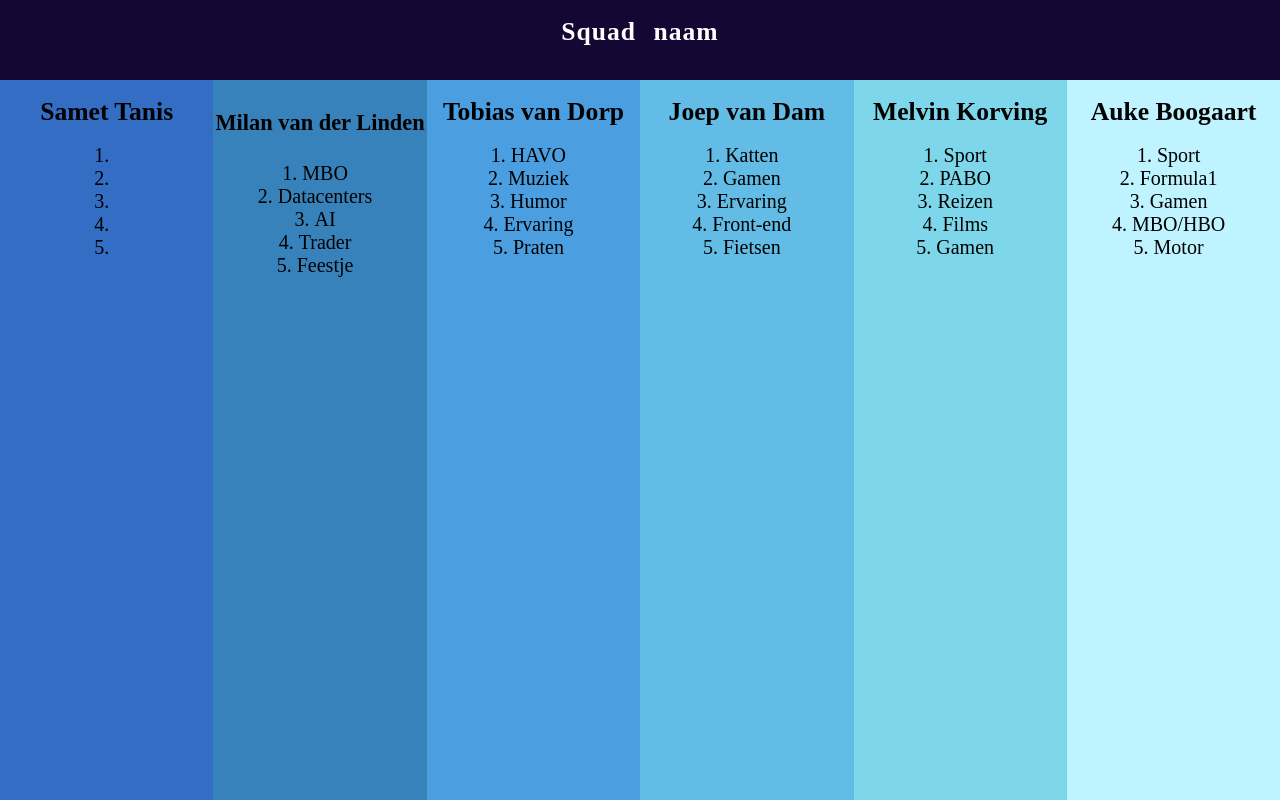
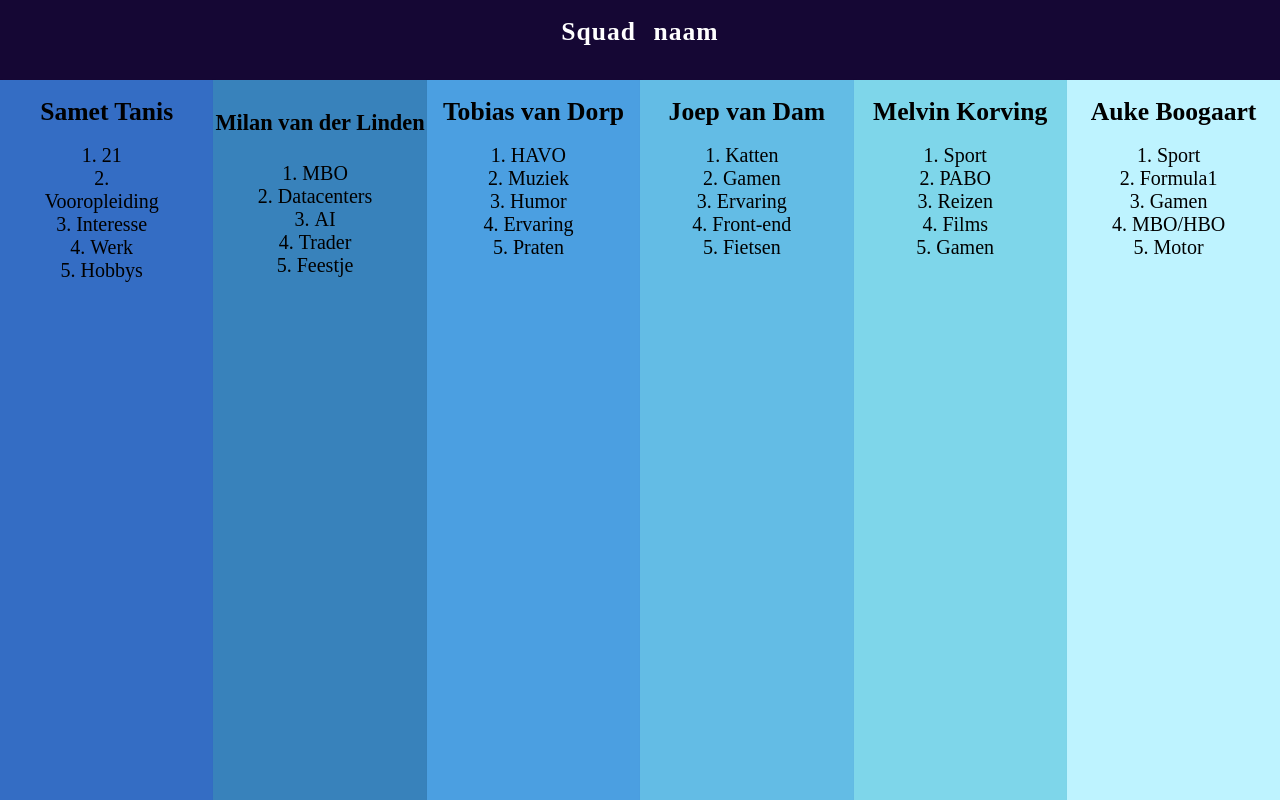
Before and after one commit to JoePieCat/Stel-je-squad-voor, a plain HTML site: page main.html in a window 1280 px wide. Shown: the top 800 px of the page. Drawn offline with Linux system fonts and the light colour scheme.

Commit message:
Update main.html

```diff
--- a/main.html
+++ b/main.html
@@ -27,21 +27,21 @@
 
             <div id="short1">
                 <ol class="list">
-                    <li></li>
-                    <li></li>
-                    <li></li>
-                    <li></li>
-                    <li></li>
+                    <li>21</li>
+                    <li>Vooropleiding</li>
+                    <li>Interesse</li>
+                    <li>Werk</li>
+                    <li>Hobbys</li>
                 </ol>
             </div>
 
             <div id="long1">
                 <ol class="list">
-                    <li>Ding 1</li>
-                    <li>Ding 2</li>
-                    <li>Ding 3</li>
-                    <li>Ding 4</li>
-                    <li>Ding 5</li>
+                    <li>Is 21 jaar oud.</li>
+                    <li>Heeft als vooropleiding vakman ondernemen niveu 4 gedaan.</li>
+                    <li>Interesse ligt bij Business & IT management.</li>
+                    <li>Werkt als figurant, tankstationmedewerker, timmerman.</li>
+                    <li>Hobbys: kickboxen, reizen, uitgaan, wandelen, en sleutelen aan de auto.</li>
                 </ol>
             </div>
         </div>
```
